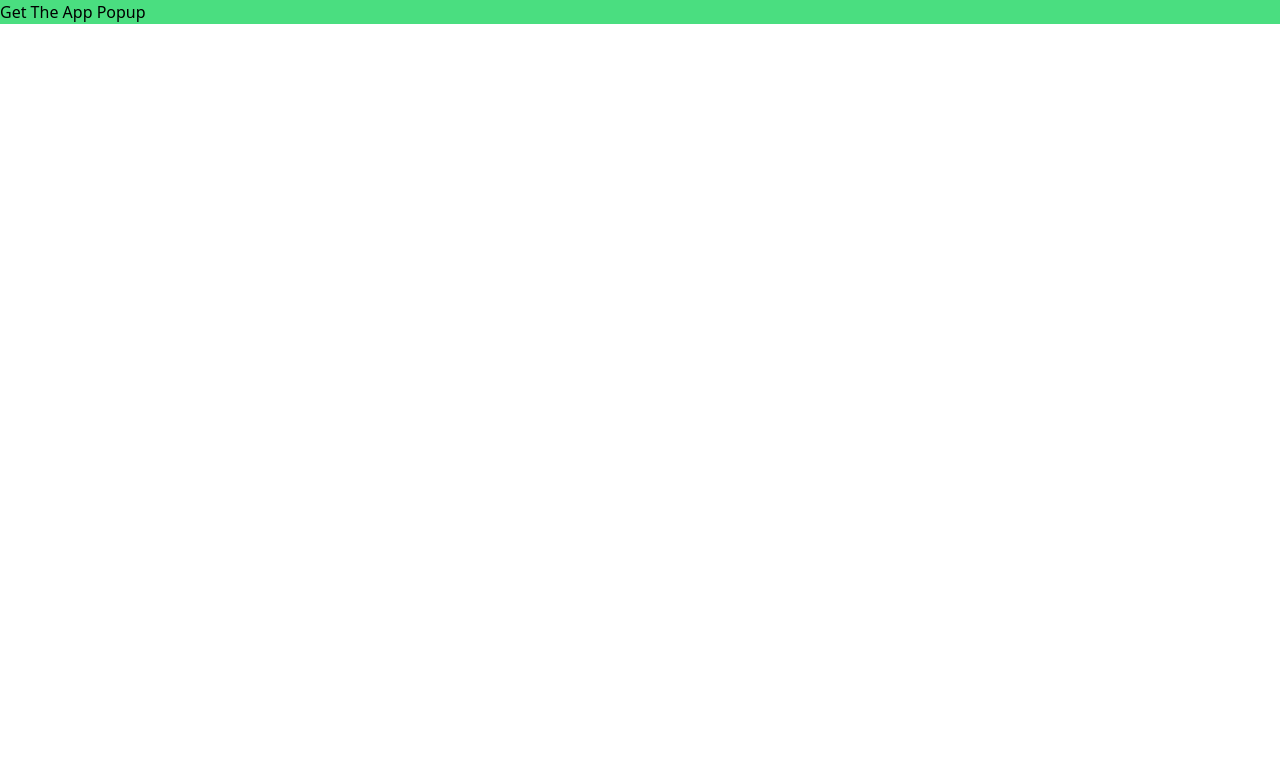
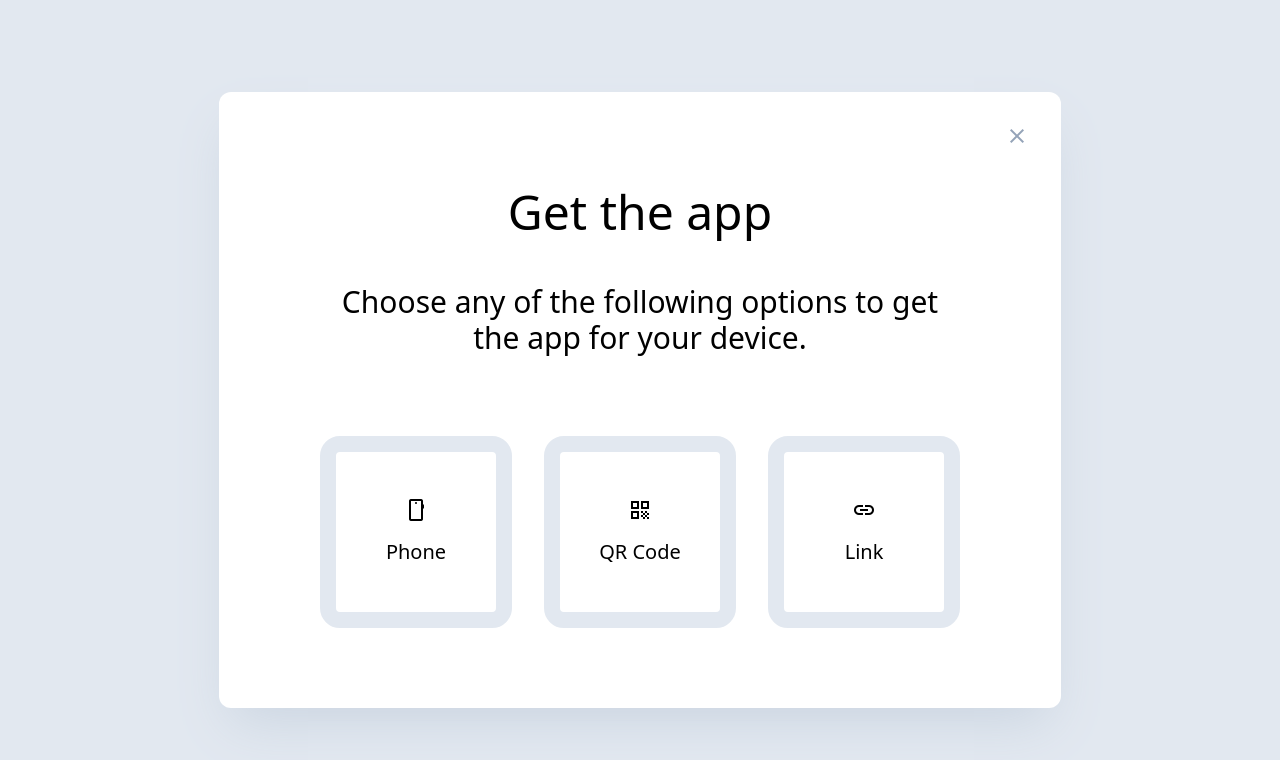
Before and after one commit to vellbear/icodethis, a Next.js app: page /challenges/get-the-app-popup in a window 1280 px wide. Shown: the top 760 px of the page. Built offline with nearby package versions, Linux system fonts and the light colour scheme.

Commit message:
added get-the-app-popup challenge

```diff
--- /dev/null
+++ b/src/app/challenges/get-the-app-popup/components/Options.tsx
@@ -0,0 +1,23 @@
+interface OptionsProps {
+  icon?: string;
+  name?: string;
+  href?: string;
+}
+
+export default function Options({
+  icon = "Error",
+  name = "Error",
+  href = "#",
+}: OptionsProps) {
+  return (
+    <a
+      href={href}
+      className="grid gap-4 place-items-center w-40 aspect-square rounded outline outline-[16px] outline-slate-200 hover:text-blue-500"
+    >
+      <span className="material-symbols-outlined text-5xl self-end">
+        {icon}
+      </span>
+      <p className="text-xl font-normal self-start">{name}</p>
+    </a>
+  );
+}
--- a/src/app/challenges/get-the-app-popup/page.tsx
+++ b/src/app/challenges/get-the-app-popup/page.tsx
@@ -1,7 +1,24 @@
+import Options from "./components/Options";
+
 export default function Home() {
   return (
-    <main className="bg-green-400">
-      <h1>Get The App Popup</h1>
+    <main className="bg-slate-200 grid place-items-center px-4 min-h-screen">
+      <div className="relative bg-white font-light grid gap-12 justify-center text-center max-w-[900px] p-24 rounded-xl shadow-2xl shadow-slate-300">
+        <button className="absolute right-8 top-8">
+          <span className="material-symbols-outlined text-5xl text-slate-400 hover:text-red-500">
+            Close
+          </span>
+        </button>
+        <h1 className="text-5xl">Get the app</h1>
+        <p className="text-3xl max-w-[650px]">
+          Choose any of the following options to get the app for your device.
+        </p>
+        <div className="flex flex-wrap gap-16 justify-center pt-12">
+          <Options icon="Smartphone" name="Phone" />
+          <Options icon="QR_Code" name="QR Code" />
+          <Options icon="Link" name="Link" />
+        </div>
+      </div>
     </main>
   );
 }
```
